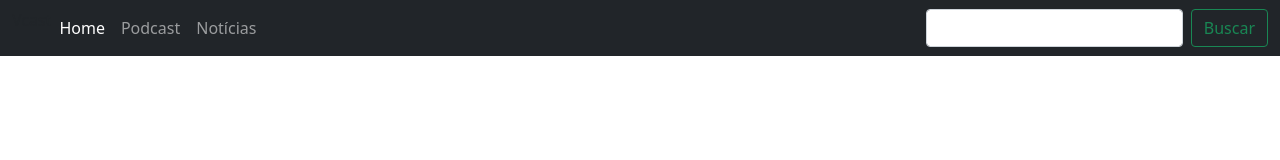
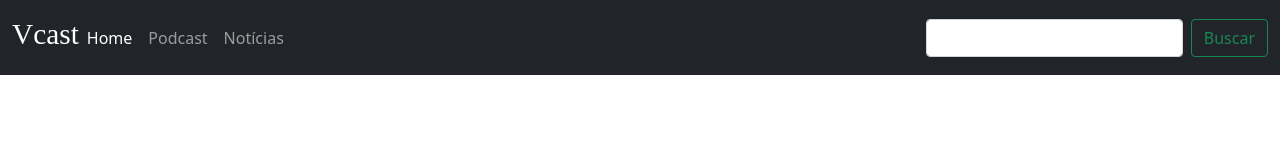
Before and after one commit to Pedrohaf/aula_bootstrap, a plain HTML site: page index.html in a window 1280 px wide. Drawn offline with Linux system fonts and the light colour scheme.

Commit message:
Commit incluindo novo Css

```diff
--- a/css/style.css
+++ b/css/style.css
@@ -1,9 +1,6 @@
-
-.navbar {
-    background-color: red;
+.logo{
+    margin-top: 5px;
+    padding-top: 5px;
+    color: white;
+    font: 22pt normal arial;
 }
-
-.quem-somos{
-    background-color: aqua;
-    margin-top: 30px;
-}
```
Also changed, not shown: img/app.jpeg (deleted), img/global labs.jpg (deleted), img/page1.webp (deleted), img/page2.webp (deleted).
